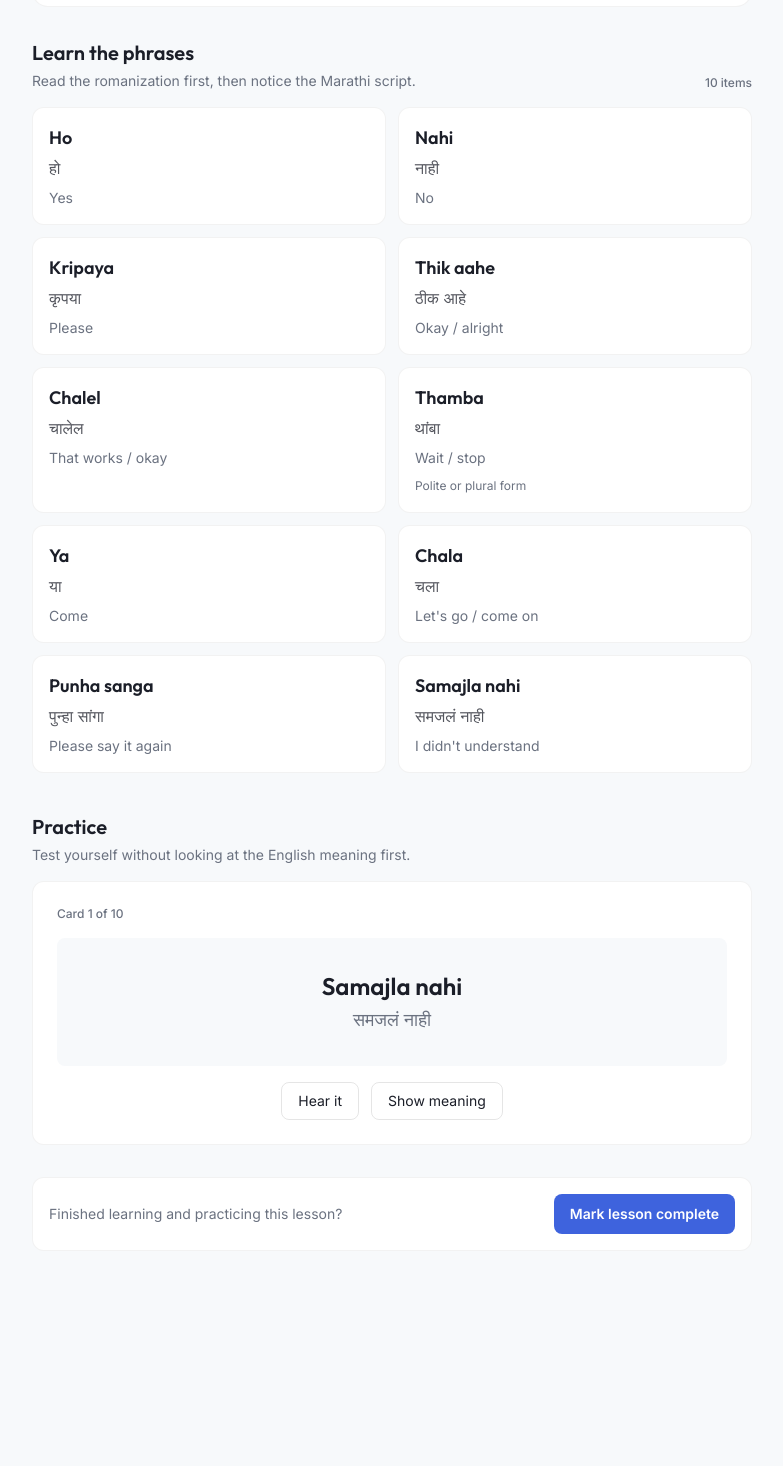
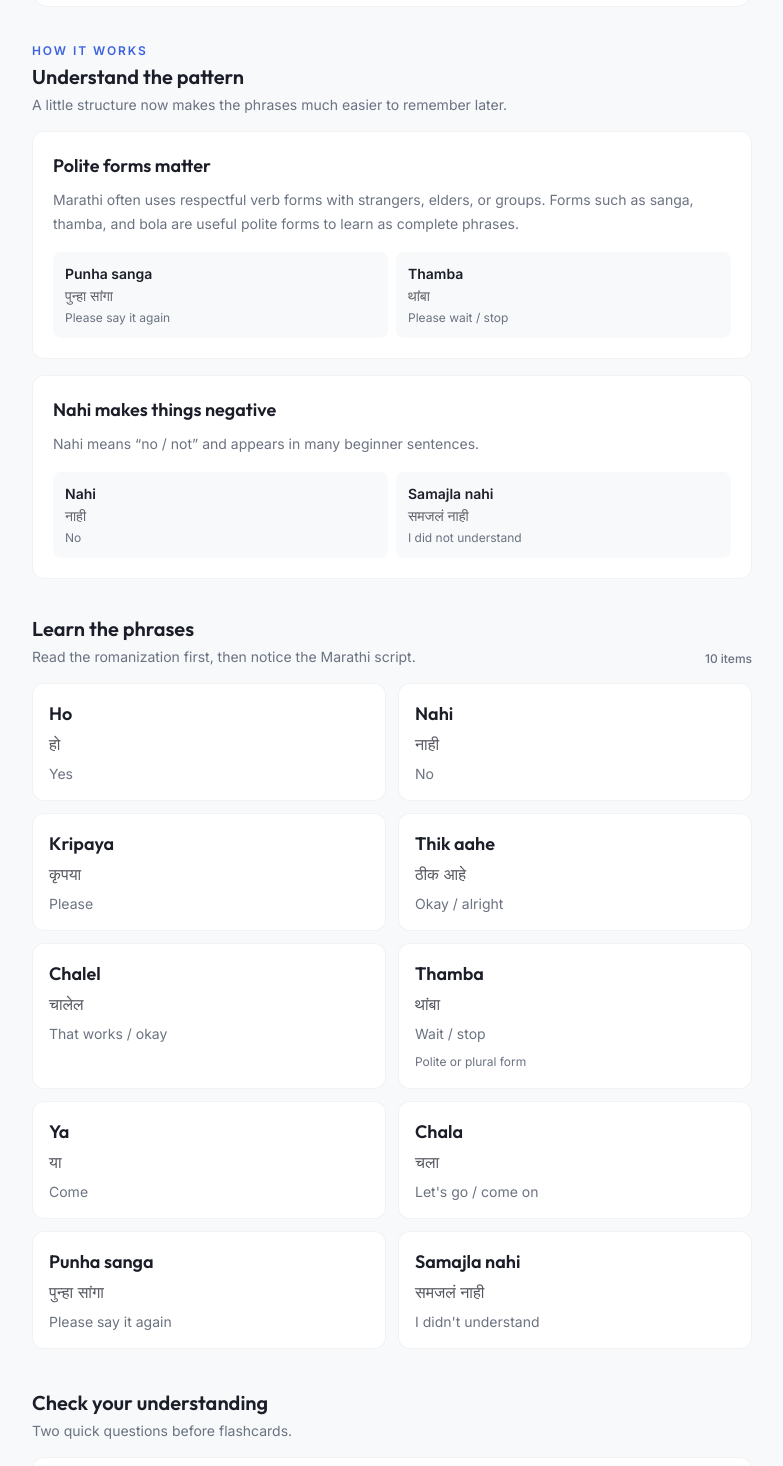
Before and after one commit to sushan5140/Raghay, a Next.js app: page /lessons/everyday-basics in a window 1280 px wide. Shown: the part 380-1846 px from the top of the page, without its empty margins (248-1031 px from the left). Before the commit the page ends 1671 px from the top, so only its background shows below. Built offline with nearby package versions, Linux system fonts and the light colour scheme.

Commit message:
Teach grammar patterns inside lesson flow

```diff
--- a/app/lessons/[slug]/page.tsx
+++ b/app/lessons/[slug]/page.tsx
@@ -3,6 +3,7 @@ import Link from "next/link";
 import { getLesson, lessons } from "@/data/lessons";
 import Practice from "@/components/Practice";
 import CompleteLessonButton from "@/components/CompleteLessonButton";
+import QuickCheck from "@/components/QuickCheck";
 
 export function generateStaticParams() {
   return lessons.map((lesson) => ({ slug: lesson.slug }));
@@ -31,7 +32,35 @@ export default function LessonPage({ params }: { params: { slug: string } }) {
         </div>
       </div>
 
-      <div className="mt-8">
+      {lesson.teaching?.length ? (
+        <section className="mt-9">
+          <div>
+            <p className="text-xs font-semibold uppercase tracking-[0.16em] text-primary">How it works</p>
+            <h2 className="mt-1 font-display text-xl font-semibold text-ink">Understand the pattern</h2>
+            <p className="mt-1 text-sm text-muted">A little structure now makes the phrases much easier to remember later.</p>
+          </div>
+
+          <div className="mt-4 space-y-4">
+            {lesson.teaching.map((point) => (
+              <div key={point.title} className="rounded-xl border border-black/5 bg-white p-5">
+                <h3 className="font-display text-lg font-semibold text-ink">{point.title}</h3>
+                <p className="mt-2 text-sm leading-6 text-muted">{point.explanation}</p>
+                <div className="mt-4 grid gap-2 sm:grid-cols-2">
+                  {point.examples.map((example) => (
+                    <div key={example.marathi} className="rounded-lg bg-offwhite p-3">
+                      <p className="text-sm font-semibold text-ink">{example.marathi}</p>
+                      <p className="mt-0.5 text-sm text-ink/70">{example.devanagari}</p>
+                      <p className="mt-1 text-xs text-muted">{example.english}</p>
+                    </div>
+                  ))}
+                </div>
+              </div>
+            ))}
+          </div>
+        </section>
+      ) : null}
+
+      <section className="mt-9">
         <div className="flex items-end justify-between gap-4">
           <div>
             <h2 className="font-display text-xl font-semibold text-ink">Learn the phrases</h2>
@@ -50,7 +79,17 @@ export default function LessonPage({ params }: { params: { slug: string } }) {
             </div>
           ))}
         </div>
-      </div>
+      </section>
+
+      {lesson.checks?.length ? (
+        <section className="mt-10">
+          <h2 className="font-display text-xl font-semibold text-ink">Check your understanding</h2>
+          <p className="mt-1 text-sm text-muted">Two quick questions before flashcards.</p>
+          <div className="mt-4">
+            <QuickCheck checks={lesson.checks} />
+          </div>
+        </section>
+      ) : null}
 
       <section className="mt-10">
         <h2 className="font-display text-xl font-semibold text-ink">Practice</h2>
@@ -61,7 +100,7 @@ export default function LessonPage({ params }: { params: { slug: string } }) {
       </section>
 
       <div className="mt-8 flex flex-wrap items-center justify-between gap-3 rounded-xl border border-black/5 bg-white p-4">
-        <p className="text-sm text-muted">Finished learning and practicing this lesson?</p>
+        <p className="text-sm text-muted">Finished the explanation, check, and practice?</p>
         <CompleteLessonButton slug={lesson.slug} />
       </div>
     </div>
```
